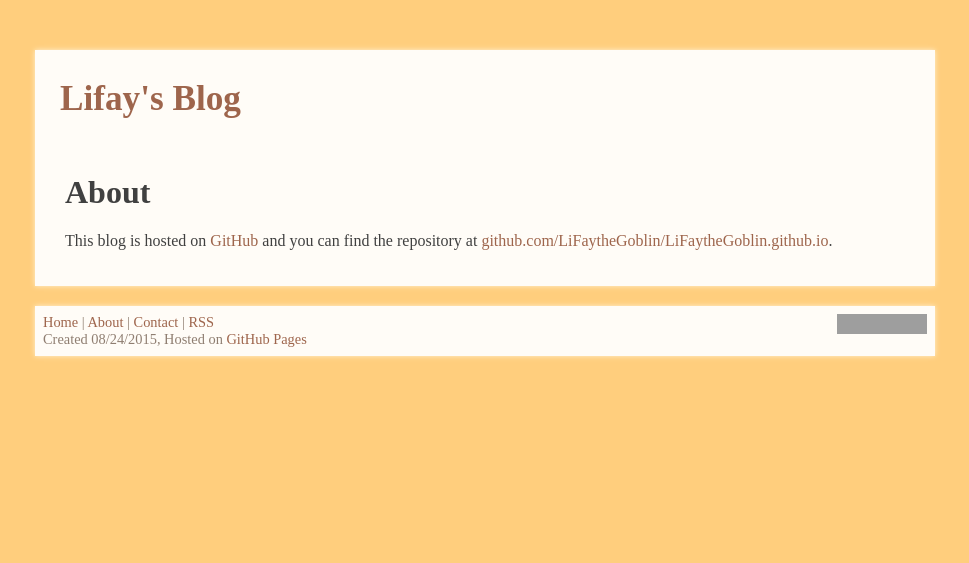
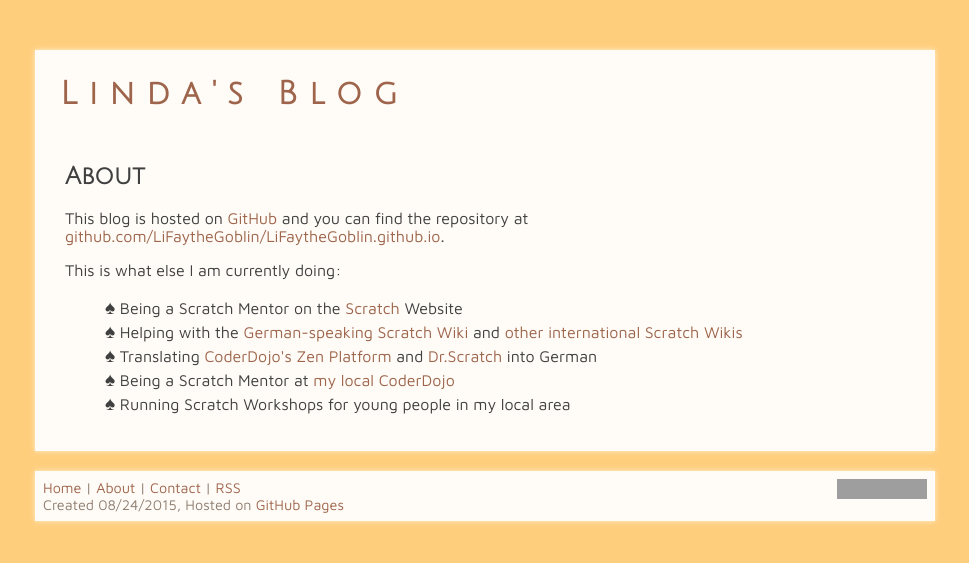
Before and after one commit to LiFaytheGoblin/LiFaytheGoblin.github.io, a Jekyll site: the page built from about.html, in a window 1280 px wide. Shown: the top 563 px of the page, without its empty margins (155-1124 px from the left). Built offline with Jekyll 4.4.1, drawn with Linux system fonts in a browser that asks for light colours; comment, search, counter and statistics services are not loaded; grey boxes are pictures that could not be loaded.

Commit message:
about info and more styling

```diff
--- a/_includes/header.html
+++ b/_includes/header.html
@@ -1,3 +1,3 @@
 <div class="header">
-	<h1><a href="/" title="Home">Lifay's Blog</a></h1>
+	<h1><a href="/" title="Home">L i n d a ' s &nbsp; B l o g</a></h1>
 </div>
--- a/_layouts/default.html
+++ b/_layouts/default.html
@@ -7,6 +7,7 @@
    <link rel="stylesheet" href="/style.css" type="text/css" />
    <link rel="shortcut icon" type="image/svg" href="favicon.svg" />
    <link href='http://lifaythegoblin.github.io/feed.xml' rel='alternate' type='application/atom+xml'>
+   <link href='http://fonts.googleapis.com/css?family=Maven+Pro:400,500,700|Julius+Sans+One' rel='stylesheet' type='text/css'>
    <!--Twitter Button-->
    <script>!function(d,s,id){var js,fjs=d.getElementsByTagName(s)[0],p=/^http:/.test(d.location)?'http':'https';if(!d.getElementById(id)){js=d.createElement(s);js.id=id;js.src=p+'://platform.twitter.com/widgets.js';fjs.parentNode.insertBefore(js,fjs);}}(document, 'script', 'twitter-wjs');</script>
 </head>
--- a/_layouts/post.html
+++ b/_layouts/post.html
@@ -6,5 +6,5 @@ layout: default
 
 {{ content }}
 
-<div class="dateonpost">{{ page.date | date_to_string }} | <a href="https://twitter.com/share" class="twitter-share-button" data-via="lifays" data-count="none">Share</a> | <a href="/" title="back">Go back</a></div>
+<div class="subpost">{{ page.date | date_to_string }} | <a href="https://twitter.com/share" class="twitter-share-button" data-via="lifays" data-count="none">Share</a> | <a href="/" title="back">Go back</a></div>
 </div>
--- a/about.html
+++ b/about.html
@@ -2,6 +2,24 @@
 layout: default
 ---
 <div id="post">
-<h1>About</h1>
+<h2>About</h2>
 <p>This blog is hosted on <a href="http://github.com" target="_blank">GitHub</a> and you can find the repository at <a href="https://github.com/LiFaytheGoblin/LiFaytheGoblin.github.io" target="_blank">github.com/LiFaytheGoblin/LiFaytheGoblin.github.io</a>.</p>
+<p>This is what else I am currently doing:</p>
+<ul>
+<li>
+Being a Scratch Mentor on the <a href="http://scratch.mit.edu" title="Scratch Website" target="_blank">Scratch</a> Website
+</li>
+<li>
+Helping with the <a href="http://scratch-dach.info" title="DACH Scratch Wiki" target="_blank">German-speaking Scratch Wiki</a> and <a href="http://scratch-wiki.info" title="Scratch Wikis in other languages" target="_blank">other international Scratch Wikis</a>
+</li>
+<li>
+Translating <a href="https://zen.coderdojo.com/" title="CoderDojo's Zen Platform" target="_blank">CoderDojo's Zen Platform</a> and <a href="http://www.drscratch.org/" title="Dr.Scratch" target="_blank">Dr.Scratch</a> into German
+</li>
+<li>
+Being a Scratch Mentor at <a href="http://coderdojoka.github.io" title="CoderDojo Website" target="_blank">my local CoderDojo</a>
+</li>
+<li>
+Running Scratch Workshops for young people in my local area
+</li>
+</ul>
 </div>
--- a/contact.html
+++ b/contact.html
@@ -3,7 +3,7 @@ layout: default
 ---
 
 <div id="post">
-<h1>Contact</h1>
+<h2>Contact</h2>
 <ul>
 <li>
 <a href="https://twitter.com/lifays" title="Lifay's Twitter" target="_blank">Twitter: @Lifays</a>
--- a/index.html
+++ b/index.html
@@ -4,13 +4,13 @@ title: Lifay's Blog
 ---
 <ul>
   {% for post in site.posts %}
+		<a href="{{ post.url }}" title="{{ post.title }}">
 			<li>
-	  <a href="{{ post.url }}" title="{{ post.title }}">
 				<b>{{ post.date | date_to_string }}</b> &minus; {{ post.title }}
 				<div class="postexcerpt">
 					{{ post.excerpt }} ...
 				</div>
+			</li>
 		</a>
-    </li>
   {% endfor %}
 </ul>
--- a/style.css
+++ b/style.css
@@ -1,6 +1,7 @@
 body {
 	background-color:#FFCE7D;
 	color:#404040;
+	font-family: 'Maven Pro', sans-serif;
 }
 
 a {
@@ -12,20 +13,29 @@ a:hover {
     color: #FFCE7D;
 }
 
+a li {
+	font-size:1.2em;
+	font-weight:bold;
+	font-family: 'Julius Sans One', sans-serif;
+}
+
+a li:hover {
+	opacity: 0.8;
+}
+
 li {
 	list-style-type: none;
-	font-size:1.1em;
 }
 
 li:before {
 	content: "♠";
 	font-size:1.2em;
+	color:#404040;
 }
 
-li:hover {
-	opacity: 0.8;
+h1, h2, h3, h4, h5, h6 {
+	font-family: 'Julius Sans One', sans-serif;
 }
-
 
 .container {
 	width: 900px;
@@ -40,15 +50,15 @@ li:hover {
 }
 
 .header {
-	padding-left: 20px;
-	font-size:1.1em;
+	padding: 0px 20px 0px 20px;
 }
 
 .postexcerpt {
 	opacity: 1.0;
-	font-size:0.9em;
+	font-size:0.8em;
 	color: #8F7E71;
-
+	font-weight: normal;
+	font-family: 'Maven Pro', sans-serif;
 }
 
 .footer {
@@ -73,7 +83,7 @@ li:hover {
 	padding: 10px 20px 10px 20px;
 }
 
-.dateonpost {
+.subpost {
 	padding-top:10px;
 	font-size:0.9em;
 	color: #8F7E71;
```
Lines whose indentation alone changed are shown as unchanged.
